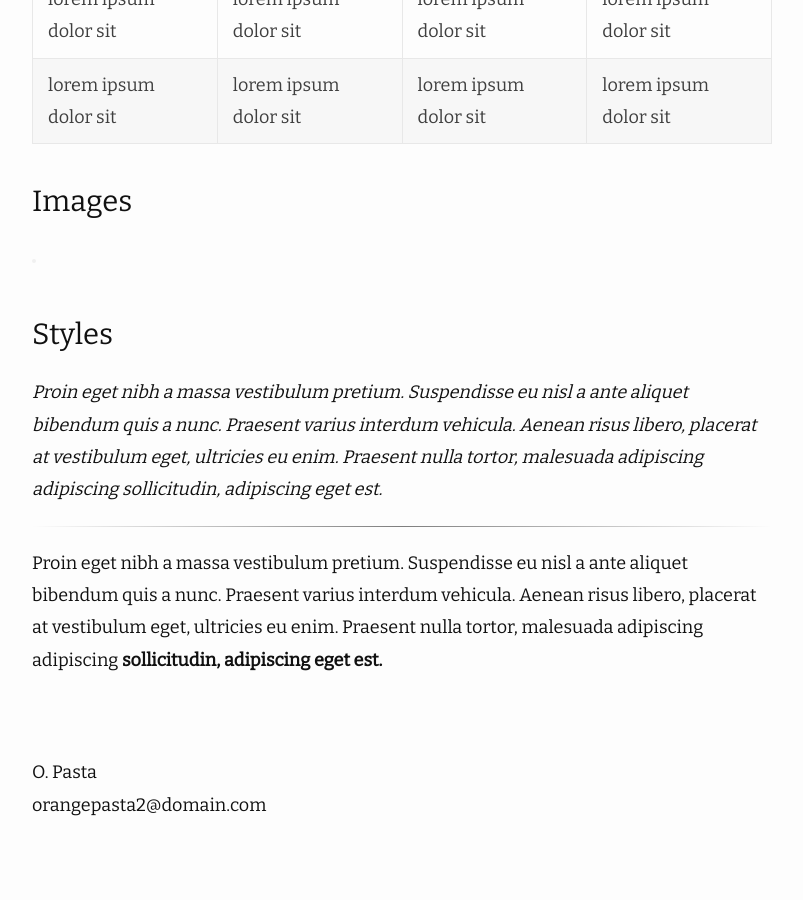
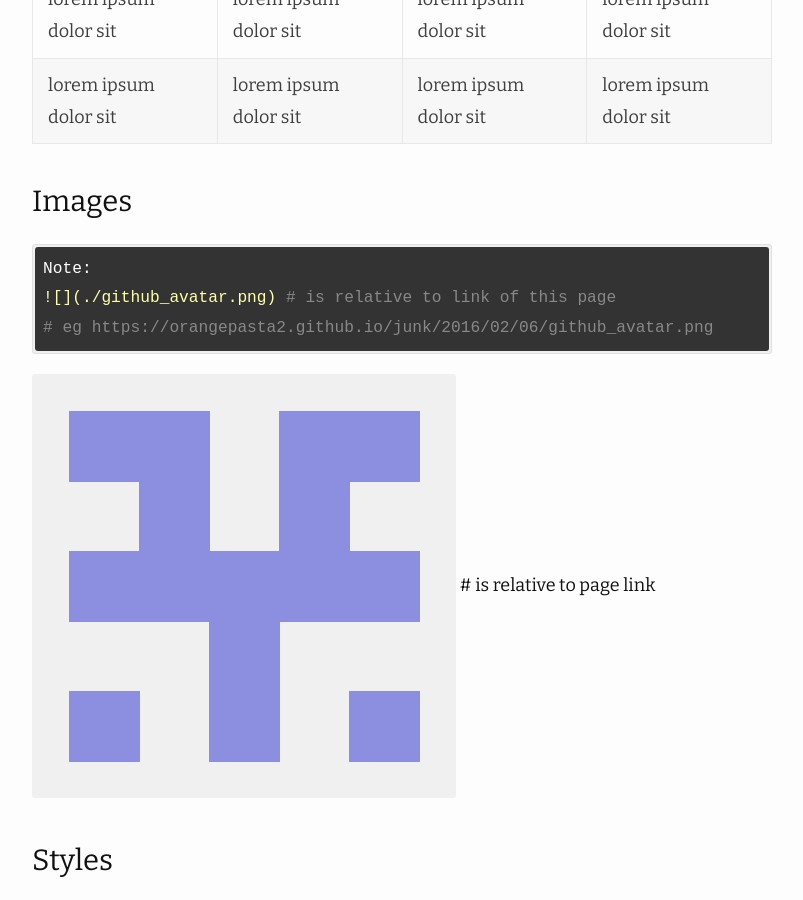
Before and after one commit to orangepasta2/orangepasta2.github.io, a Jekyll site: the page built from _posts/2016-02-06-post-content-styles.md, in a window 1280 px wide and 900 px high, scrolled down 3755 px. Shown: the whole window, without its empty margins (238-1041 px from the left). Built offline with Jekyll 4.4.1, drawn with Linux system fonts in a browser that asks for light colours; nearby versions of some CDN libraries; before the commit the page ends 4611 px from its top, so only the background shows below that.

Commit message:
test img embed

````diff
--- a/_posts/2016-02-06-post-content-styles.md
+++ b/_posts/2016-02-06-post-content-styles.md
@@ -100,7 +100,13 @@ lorem ipsum dolor sit | lorem ipsum dolor sit | lorem ipsum dolor sit | lorem ip
 
 ### Images
 
-![](./github_avatar.png)
+```
+Note:
+![](./github_avatar.png) # is relative to link of this page
+# eg https://orangepasta2.github.io/junk/2016/02/06/github_avatar.png
+```
+
+![](/assets/img/github_avatar.png) # is relative to page link
 
 
 ### Styles
````
